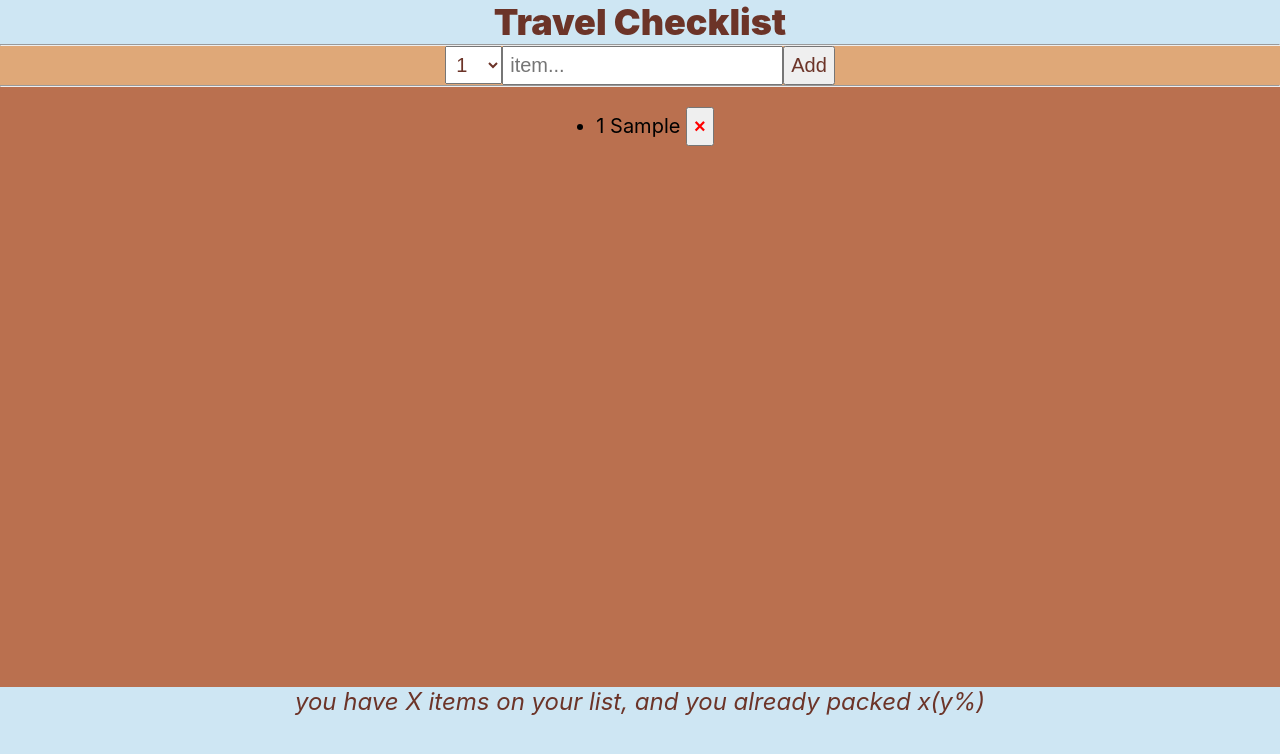
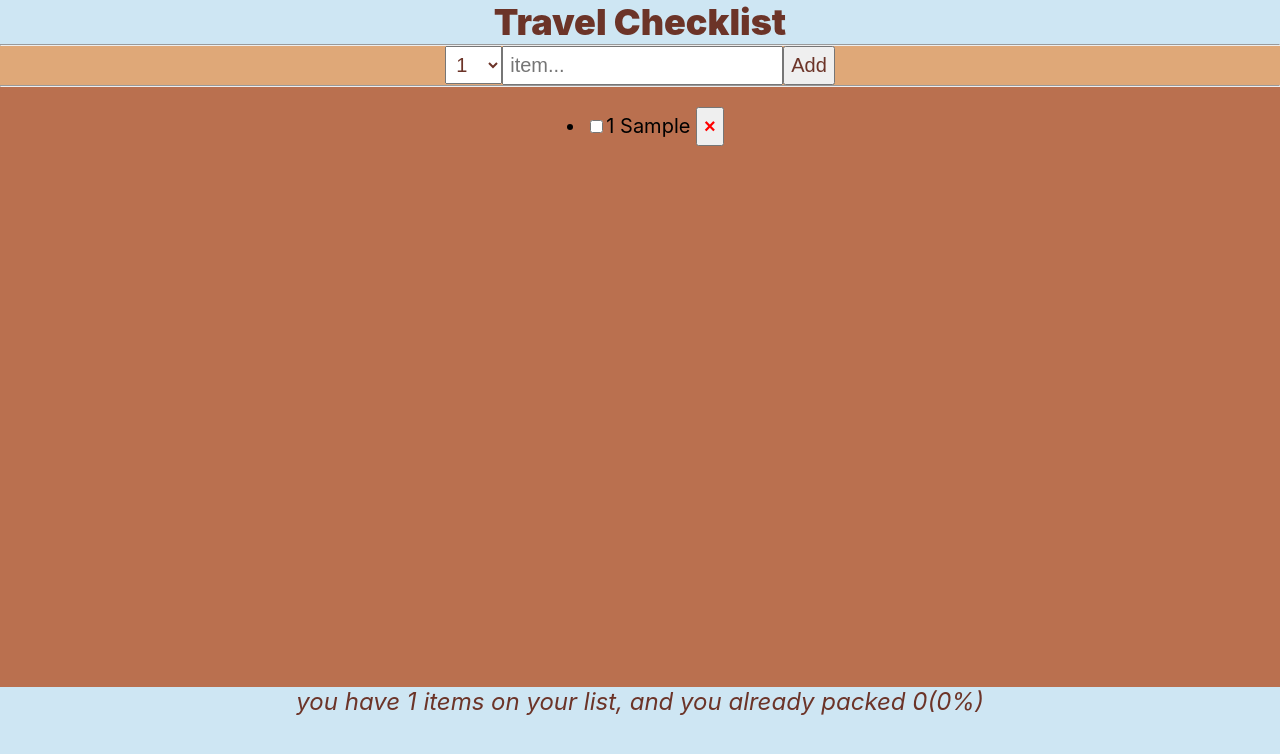
Before and after one commit to Shackila/react-mini-projects, a React (Create React App) app in the folder travel-checklist/: page / in a window 1280 px wide. Both pictures are taken after typing "Sample" into the empty fields and a click on the button "Add". Shown: the top 754 px of the page. Built offline with nearby package versions, Linux system fonts and the light colour scheme.

Commit message:
updated stats component.
stats component has successfully been made dynamic.

```diff
--- a/travel-checklist/src/App.js
+++ b/travel-checklist/src/App.js
@@ -14,6 +14,13 @@ function App() {
   const deleteItem = (id) => {
     setItems((items) => items.filter((propItem) => propItem.id !== id));
   };
+  const toggleItem = (id) => {
+    setItems((items) =>
+      items.map((item) =>
+        item.id === id ? { ...item, packed: !item.packed } : item
+      )
+    );
+  };
   return (
     <div>
       <Logo />
@@ -21,9 +28,10 @@ function App() {
       <PackingList
         propItem={items}
         onDeleteItem={deleteItem}
+        onToggleItem={toggleItem}
         key={new Date().getUTCMilliseconds}
       />
-      <Stats />
+      <Stats itemProp={items} />
     </div>
   );
 }
--- a/travel-checklist/src/Item.js
+++ b/travel-checklist/src/Item.js
@@ -1,10 +1,19 @@
 import "./Item.css";
-const Item = ({ itemProp, onDeleteItemProp }) => {
+const Item = ({ itemProp, onDeleteItemProp, onToggleItemProp }) => {
   return (
     <div className="listItem">
       <li>
         <span>
-          {itemProp.quantity} {itemProp.description}
+          <input
+            type="checkbox"
+            value={itemProp.packed}
+            onChange={() => onToggleItemProp(itemProp.id)}
+          />
+          <span
+            style={itemProp.packed ? { textDecoration: "line-through" } : {}}
+          >
+            {itemProp.quantity} {itemProp.description}
+          </span>
           {"  "}
           <button
             style={{ color: "red", fontWeight: "bolder" }}
--- a/travel-checklist/src/PackingList.js
+++ b/travel-checklist/src/PackingList.js
@@ -1,12 +1,12 @@
 import "./PackingList.css";
 import Item from "./Item.js";
 // import { useState } from "react";
-const PackingList = ({ propItem, onDeleteItem }) => {
+const PackingList = ({ propItem, onDeleteItem, onToggleItem }) => {
   return (
     <div className="list">
       <ul>
         {propItem.map((item) => (
-          <Item key={item.id} itemProp={item} onDeleteItemProp={onDeleteItem} />
+          <Item key={item.id} itemProp={item} onDeleteItemProp={onDeleteItem} onToggleItemProp={onToggleItem} />
         ))}
       </ul>
     </div>
--- a/travel-checklist/src/Stats.js
+++ b/travel-checklist/src/Stats.js
@@ -1,10 +1,14 @@
 import "./Stats.css";
 
-const Stats = () => {
+const Stats = ({ itemProp }) => {
+  const numItems = itemProp.length;
+  const numPacked = itemProp.filter((item) => item.packed).length;
+  const packedPercentage = Math.round((numPacked / numItems) * 100);
   return (
     <div className="stats-wrapper">
       <div className="stats">
-        you have X items on your list, and you already packed x(y%)
+        you have {numItems} items on your list, and you already packed{" "}
+        {numPacked}({packedPercentage}%)
       </div>
     </div>
   );
```
